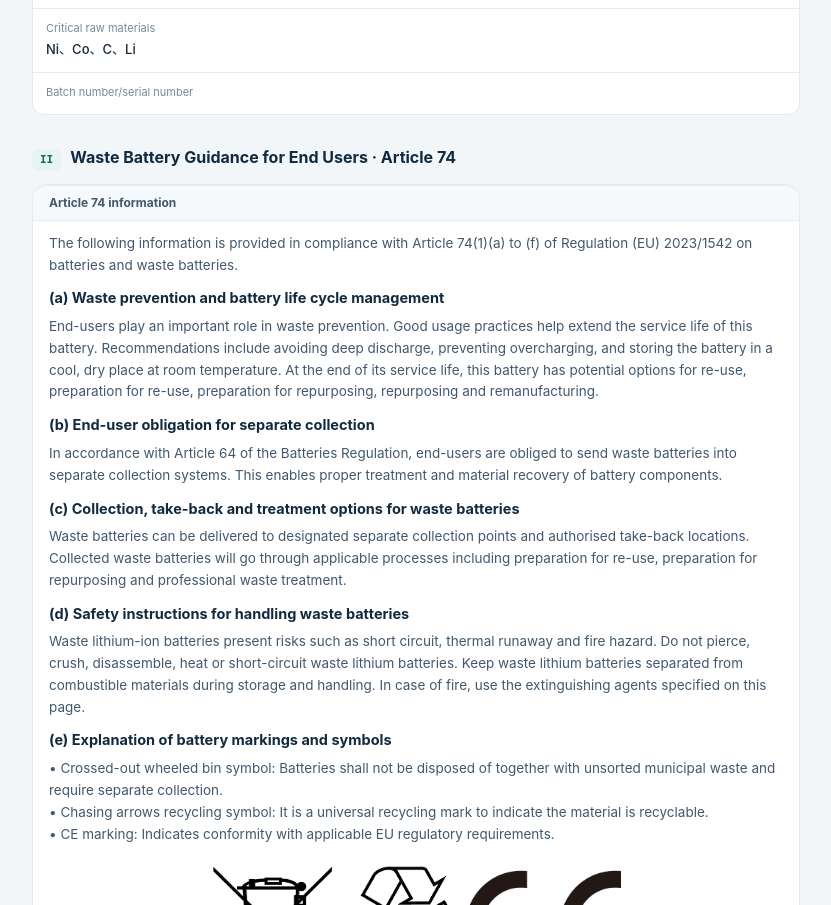
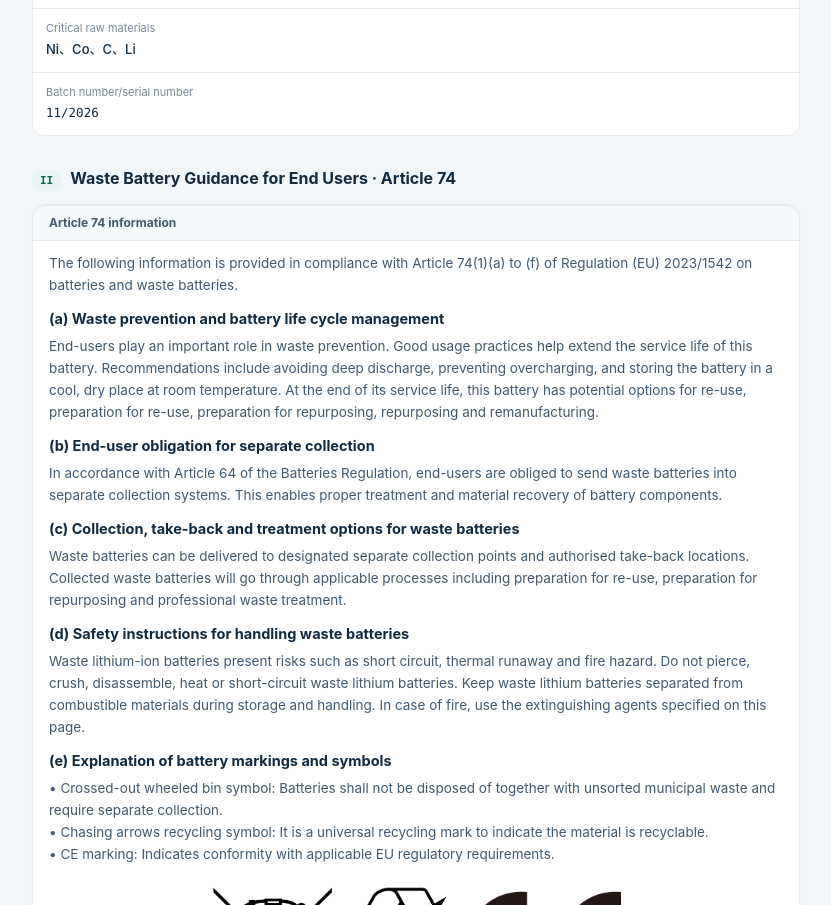
Before and after one commit to EPT-BATTERY/qr-docs, a plain HTML site: page sc11-14430-600/index.html in a window 1280 px wide. Shown: the part 982-1887 px from the top of the page, without its empty margins (224-1055 px from the left). Drawn offline with Linux system fonts and the light colour scheme.

Commit message:
upload sc11-14430-600/index.html

```diff
--- a/sc11-14430-600/index.html
+++ b/sc11-14430-600/index.html
@@ -149,7 +149,7 @@
       <div class="c wide"><div class="k">Critical raw materials</div><div class="v">Ni、Co、C、Li</div></div>
       <!-- URL 传参字段：值由 ?<query> 注入 -->
       <div class="c wide"><div class="k">Batch number/serial number</div>
-        <div class="v mono" style="font-size:12.5px"><span id="batch-no"></span></div></div>
+        <div class="v mono" style="font-size:12.5px"><span id="batch-no">11/2026</span></div></div>
     </div>
   </section>
 
@@ -203,7 +203,7 @@
   try { q = decodeURIComponent(q); } catch(e){}
   q = q.replace(/\+/g, ' ').trim();
   var el = document.getElementById('batch-no');
-  if (el) el.textContent = q;
+  if (el && q) el.textContent = q;
 })();
 
 /* 2) 原件索引 + 全屏查看（左右滑动切换） */
```
